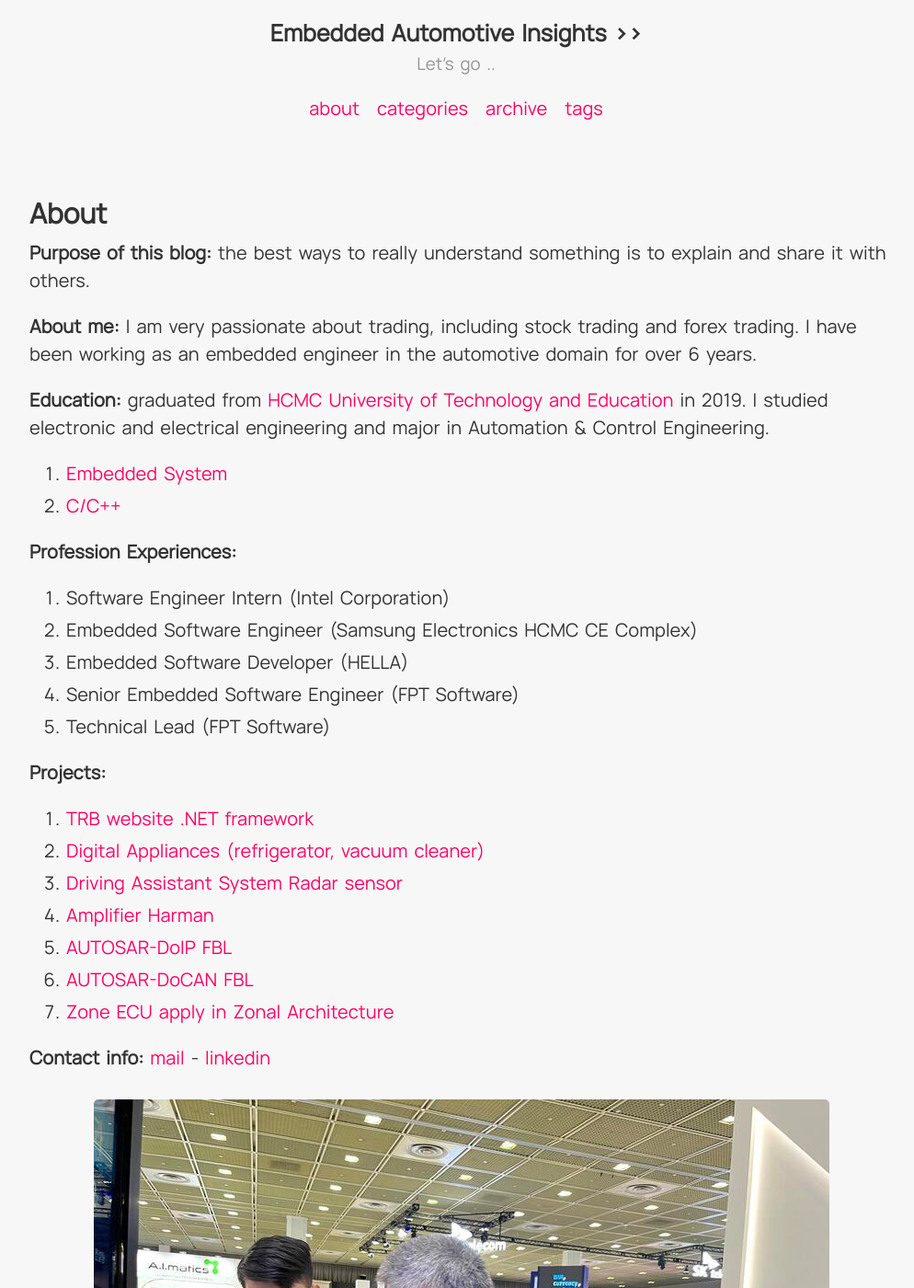
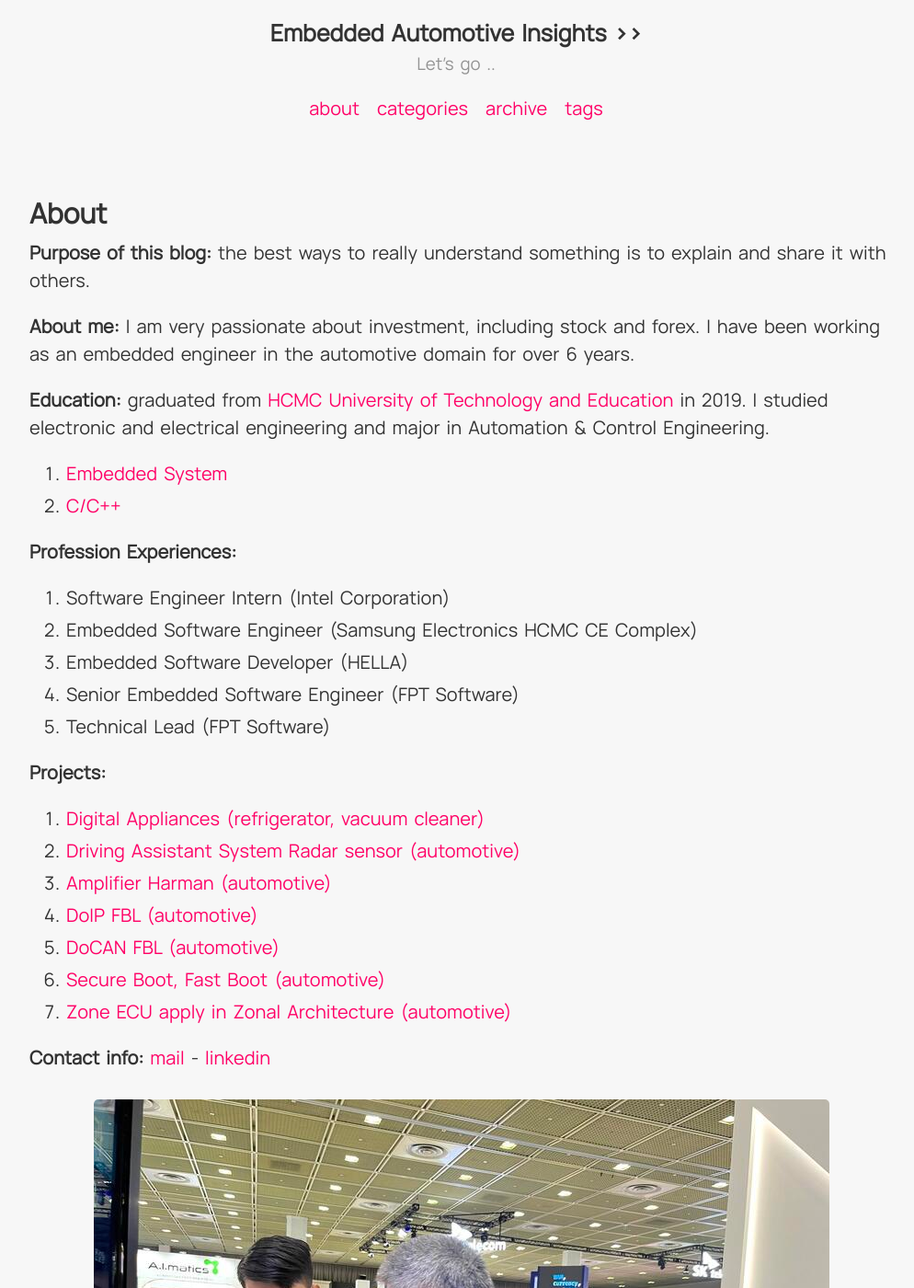
Before and after one commit to SangTDx/sangtdx.github, a Jekyll site: the page built from about.md, in a window 1280 px wide and 1400 px high. Shown: the whole window at 92% size, without its empty margins (138-1132 px from the left). Built offline with Jekyll 4.4.1, drawn with Linux system fonts in a browser that asks for light colours.

```diff
--- a/about.md
+++ b/about.md
@@ -5,7 +5,7 @@ title: About
 ---
 **Purpose of this blog:** the best ways to really understand something is to explain and share it with others.
 
-**About me:** I am very passionate about trading, including stock trading and forex trading. I have been working as an embedded engineer in the automotive domain for over 6 years.
+**About me:** I am very passionate about investment, including stock and forex. I have been working as an embedded engineer in the automotive domain for over 6 years.
 
 **Education:** graduated from [HCMC University of Technology and Education](https://en.hcmute.edu.vn/) in 2019. I studied electronic and electrical engineering and major in Automation & Control Engineering.
 1. [Embedded System](https://link)
@@ -19,13 +19,14 @@ title: About
 5. Technical Lead (FPT Software)
 
 **Projects:**
-1. [TRB website .NET framework](https://github.com/)
-2. [Digital Appliances (refrigerator, vacuum cleaner)](https://github.com/)
-3. [Driving Assistant System Radar sensor](https://github.com/)
-4. [Amplifier Harman](https://github.com/)
-5. [AUTOSAR-DoIP FBL](https://github.com/)
-6. [AUTOSAR-DoCAN FBL](https://github.com/)
-7. [Zone ECU apply in Zonal Architecture](https://github.com/)
+
+1. [Digital Appliances (refrigerator, vacuum cleaner)](https://github.com/)
+2. [Driving Assistant System Radar sensor (automotive)](https://github.com/)
+3. [Amplifier Harman (automotive)](https://github.com/)
+4. [DoIP FBL (automotive)](https://github.com/)
+5. [DoCAN FBL (automotive)](https://github.com/)
+6. [Secure Boot, Fast Boot (automotive)](https://github.com/)
+7. [Zone ECU apply in Zonal Architecture (automotive) ](https://github.com/)
 
 **Contact info:** [mail](mailto:sang.tran2197@gmail.com) - [linkedin](https://www.linkedin.com/in/sangtdx/)
 
```
Also changed, not shown: _posts/2023-11-10-#5-How-to-Add-Package.md (+1 -1 lines).
